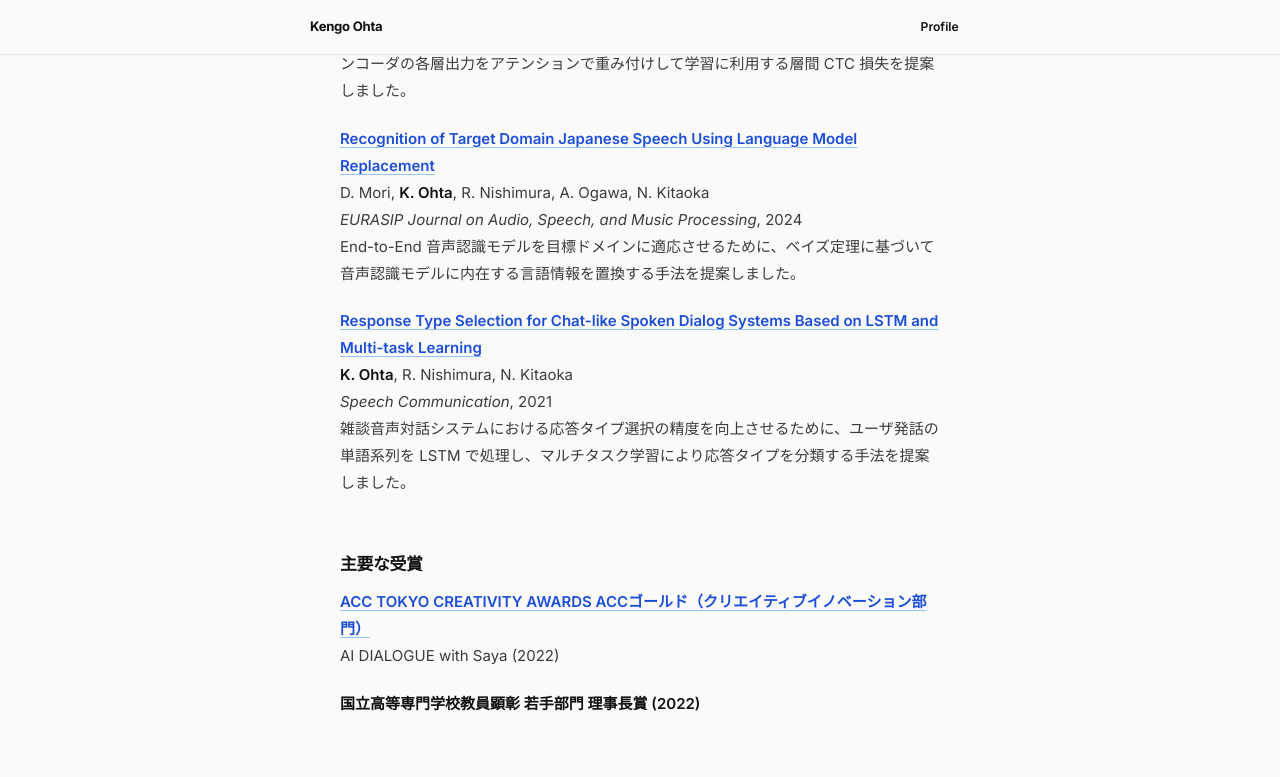
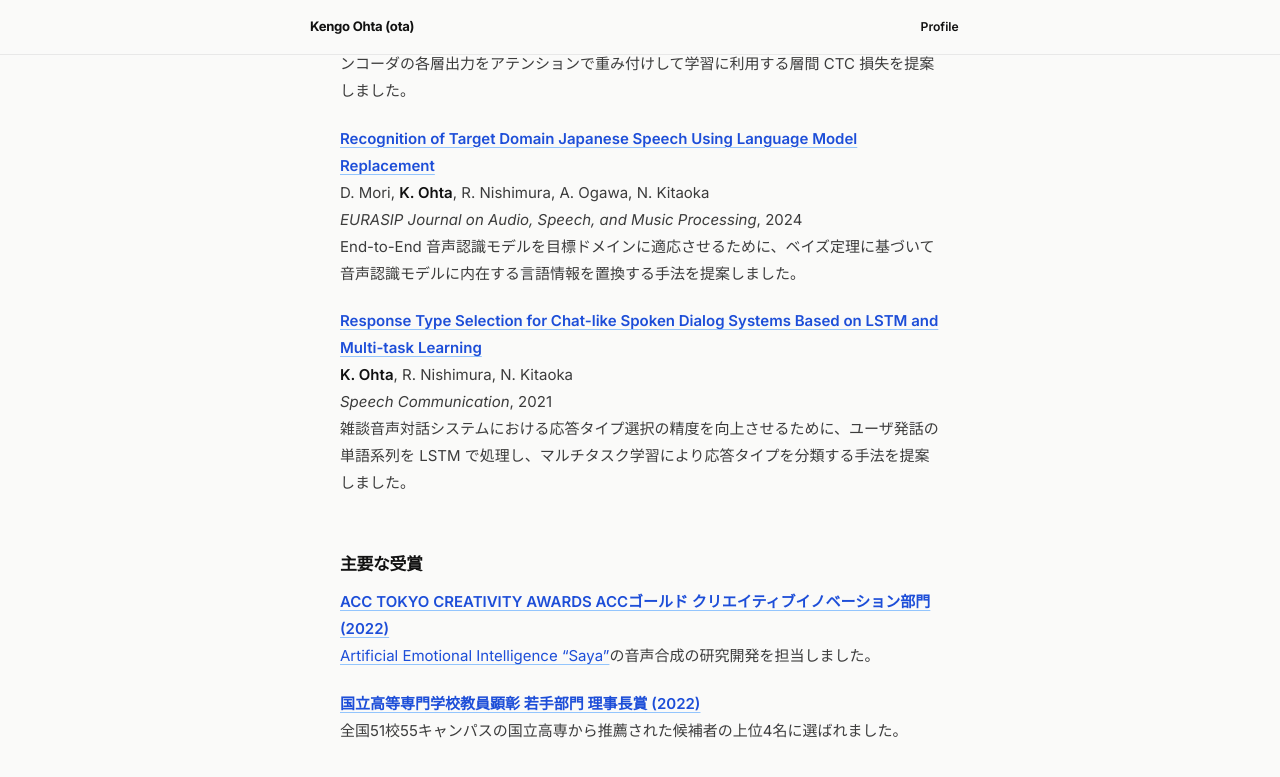
Before and after one commit to ota/ota.github.io, a Jekyll site: the page built from index.md, in a window 1280 px wide and 900 px high, scrolled down 1384 px. Shown: the top 777 px of the window. Built offline with Jekyll 4.4.1, drawn with Linux system fonts in a browser that asks for light colours; our own code applies the rules of GitHub Pages for plain Markdown files; some of the changed text lies outside the part shown.

Commit message:
Update site title, profile links, and award descriptions
Co-Authored-By: Claude Sonnet 4.6 <noreply@anthropic.com>

```diff
--- a/_config.yml
+++ b/_config.yml
@@ -1,4 +1,4 @@
-title: "Kengo Ohta"
+title: "Kengo Ohta (ota)"
 description: "Personal web site"
 url: "https://ota.github.io"
 baseurl: ""
--- a/index.md
+++ b/index.md
@@ -3,7 +3,7 @@ nav_title: Profile
 order: 0
 ---
 
-# 太田 健吾
+# 太田 健吾 / Kengo Ohta (ota)
 
 阿南工業高等専門学校 准教授 / 豊橋技術科学大学 客員准教授。博士（工学）。
 
@@ -14,7 +14,7 @@ order: 0
 ## 所属
 
 **[阿南工業高等専門学校](https://www.anan-nct.ac.jp/)** 創造技術工学科 情報コース 准教授
-**豊橋技術科学大学** 大学院工学研究科 客員准教授 （**[音声言語処理研究室](https://slp.cs.tut.ac.jp/)**）
+**[豊橋技術科学大学](https://www.tut.ac.jp/)** 大学院工学研究科 客員准教授 （**[音声言語処理研究室](https://slp.cs.tut.ac.jp/)**）
 **[株式会社 Harmonized Interactions](https://harmonized-interactions.com/)** 取締役
 
 ## 主要な研究業績
@@ -56,7 +56,8 @@ End-to-End 音声認識モデルを目標ドメインに適応させるために
 
 ## 主要な受賞
 
-**[ACC TOKYO CREATIVITY AWARDS ACCゴールド（クリエイティブイノベーション部門）](https://prtimes.jp/main/html/rd/p/000000013.000097754.html)**
-AI DIALOGUE with Saya (2022)
+**[ACC TOKYO CREATIVITY AWARDS ACCゴールド クリエイティブイノベーション部門 (2022)](https://prtimes.jp/main/html/rd/p/000000013.000097754.html)**
+[Artificial Emotional Intelligence "Saya"](https://aei-saya.jp/)の音声合成の研究開発を担当しました。
 
-**国立高等専門学校教員顕彰 若手部門 理事長賞 (2022)**
+**[国立高等専門学校教員顕彰 若手部門 理事長賞 (2022)](https://www.anan-nct.ac.jp/notifications/29427/)**
+全国51校55キャンパスの国立高専から推薦された候補者の上位4名に選ばれました。
```
Also changed, not shown: README.md.
